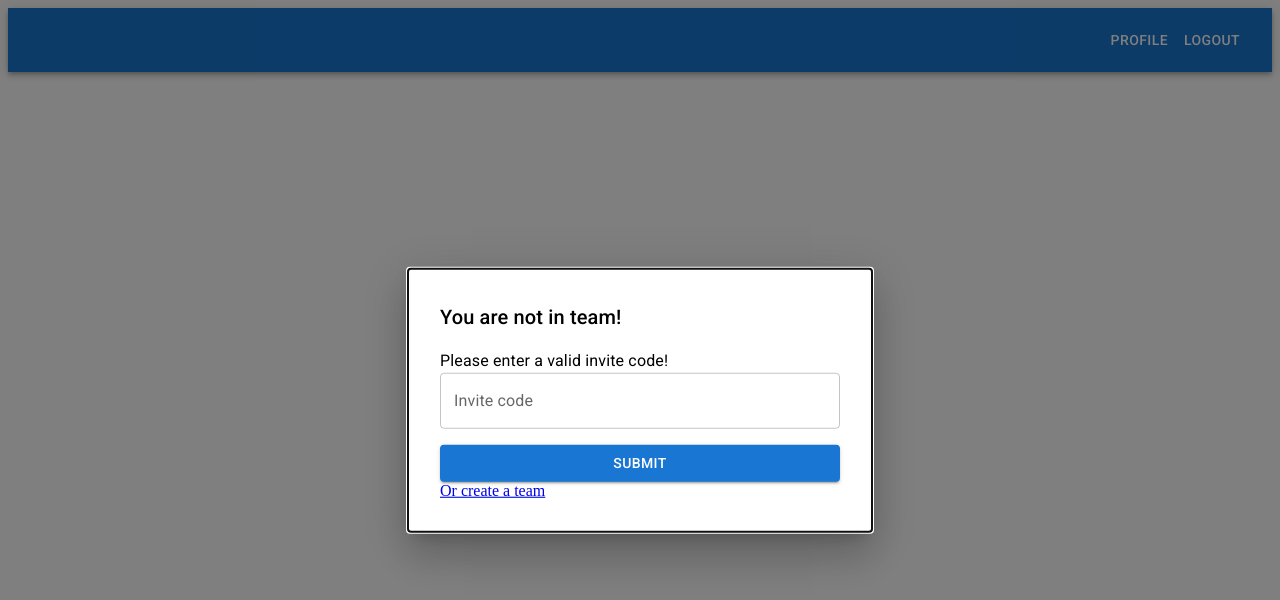
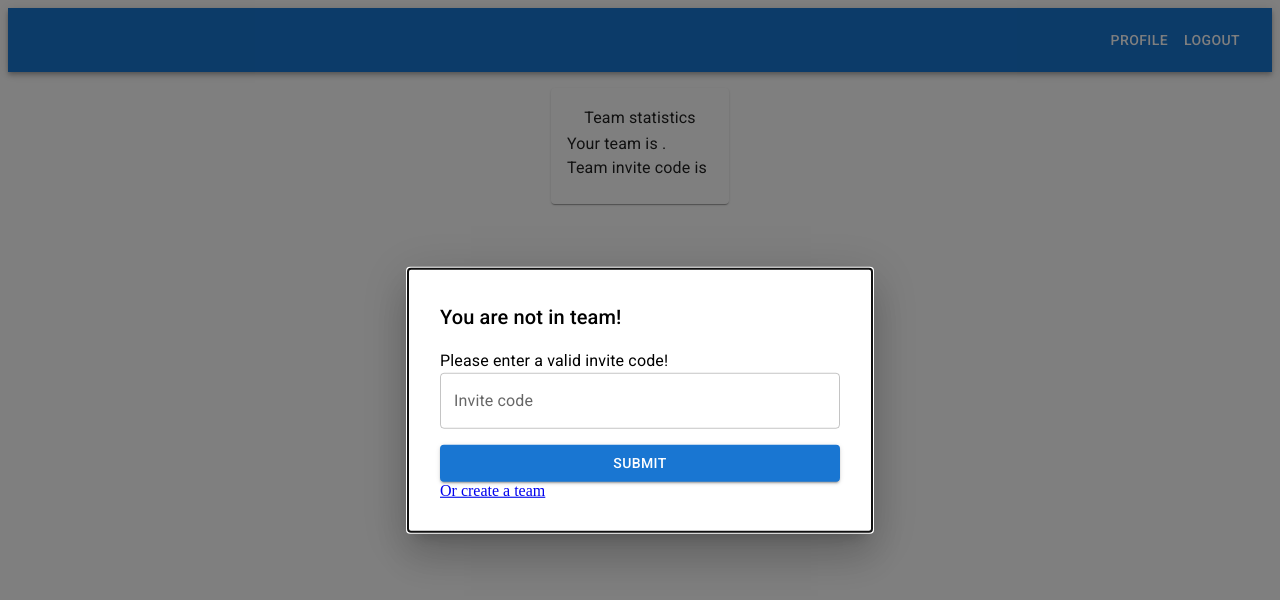
Before and after one commit to Floriian/taskmanagement, a React (Vite) app in the folder apps/client/: page / in a window 1280 px wide. Shown: the top 600 px of the page. Built offline with nearby package versions, Linux system fonts and the light colour scheme; no server answers; sample sign-in values are in the browser's storage.

Commit message:
add teamcard to home page.

```diff
--- a/apps/client/src/pages/Home.tsx
+++ b/apps/client/src/pages/Home.tsx
@@ -132,7 +132,9 @@
       {!user.inTeam ? joinTeamModal : null}
       <Container>
         {!open && !user.inTeam ? createTeamInfo : null}
-        <Box display="flex" justifyContent="center"></Box>
+        <Box display="flex" justifyContent="center">
+          <TeamStatistics team={team} />
+        </Box>
       </Container>
     </>
   );
```
